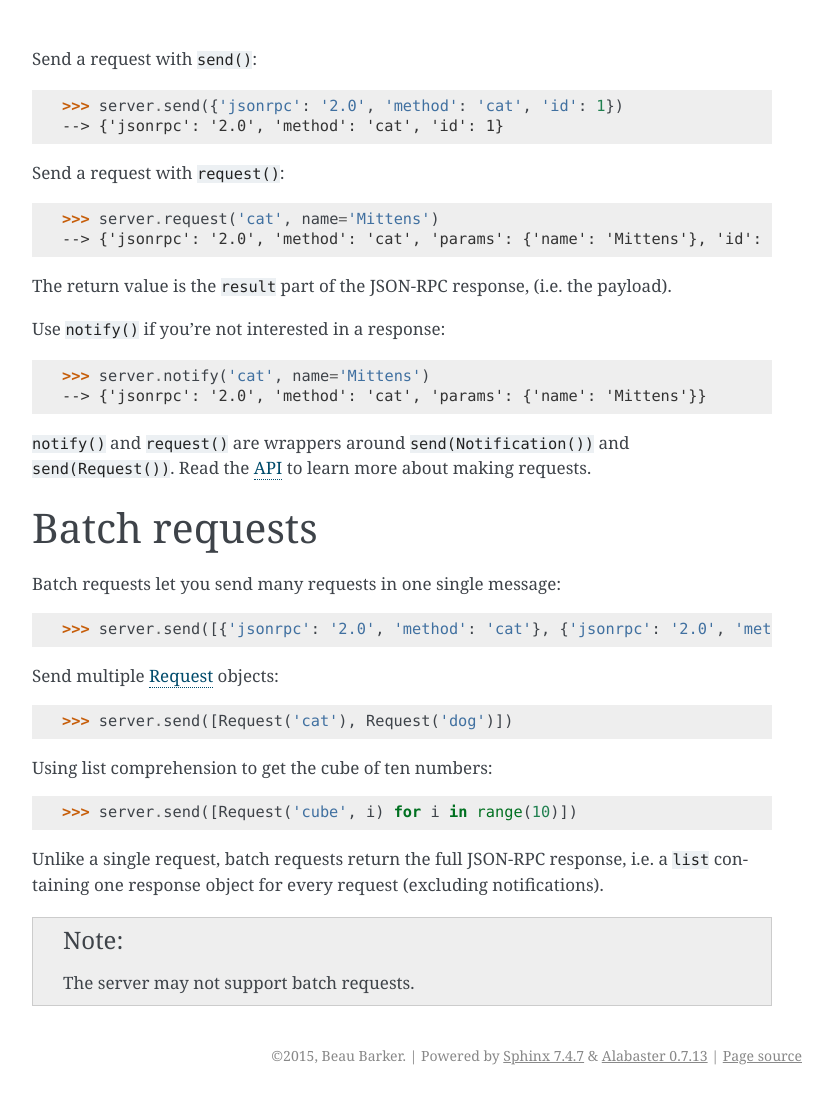
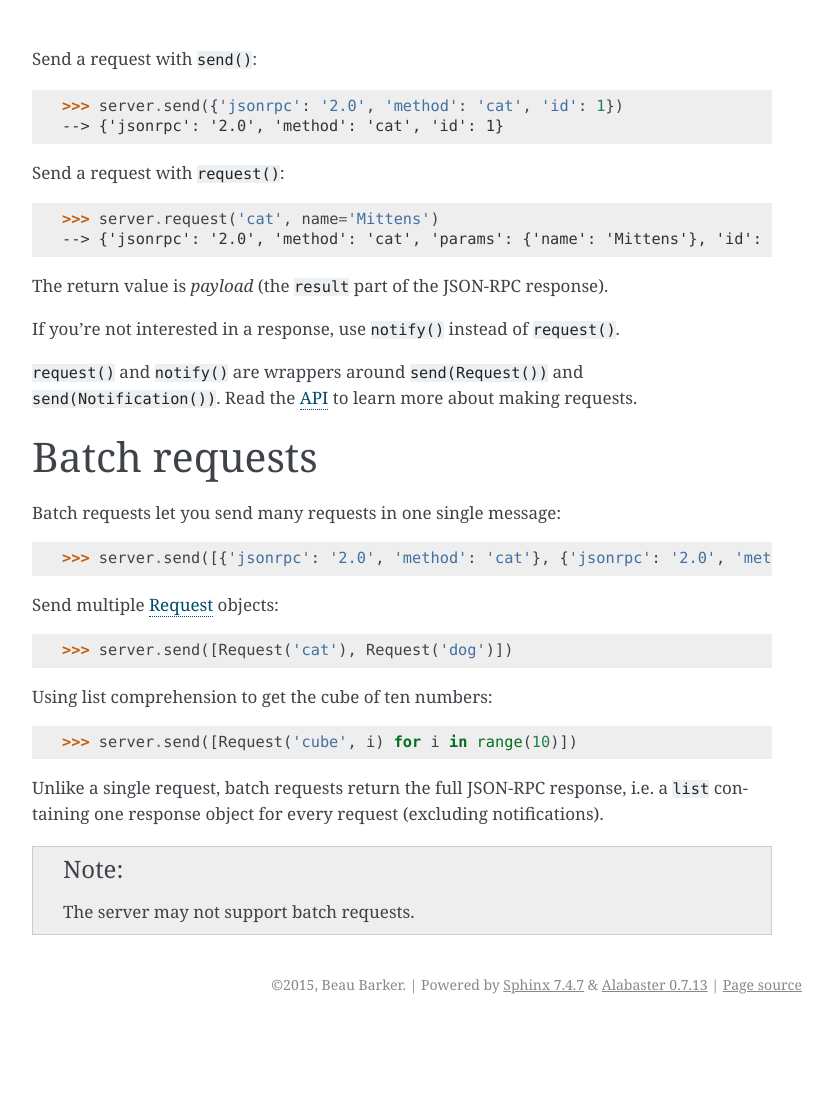
Before and after one commit to explodinglabs/jsonrpcclient, a Sphinx documentation site: the page built from doc/_includes/requests.rst, in a window 1280 px wide. Shown: the whole page, without its empty margins (238-1071 px from the left). Built offline with Sphinx 7.4.7, drawn with Linux system fonts in a browser that asks for light colours; after the commit the page ends 1024 px from its top, so only the background shows below that.

Commit message:
Documentation adjustment

```diff
--- a/doc/_includes/requests.rst
+++ b/doc/_includes/requests.rst
@@ -10,16 +10,16 @@ Send a request with ``request()``::
     >>> server.request('cat', name='Mittens')
     --> {'jsonrpc': '2.0', 'method': 'cat', 'params': {'name': 'Mittens'}, 'id': 1}
 
-The return value is the ``result`` part of the JSON-RPC response, (i.e.  the
-payload).
+The return value is *payload* (the ``result`` part of the JSON-RPC response).
 
-Use ``notify()`` if you're not interested in a response::
+If you're not interested in a response, use ``notify()`` instead of ``request()``.
 
+..
     >>> server.notify('cat', name='Mittens')
     --> {'jsonrpc': '2.0', 'method': 'cat', 'params': {'name': 'Mittens'}}
 
-``notify()`` and ``request()`` are wrappers around ``send(Notification())`` and
-``send(Request())``. Read the `API <Request_>`_ to learn more about making
+``request()`` and ``notify()`` are wrappers around ``send(Request())`` and
+``send(Notification())``. Read the `API <Request_>`_ to learn more about making
 requests.
 
 Batch requests
```
